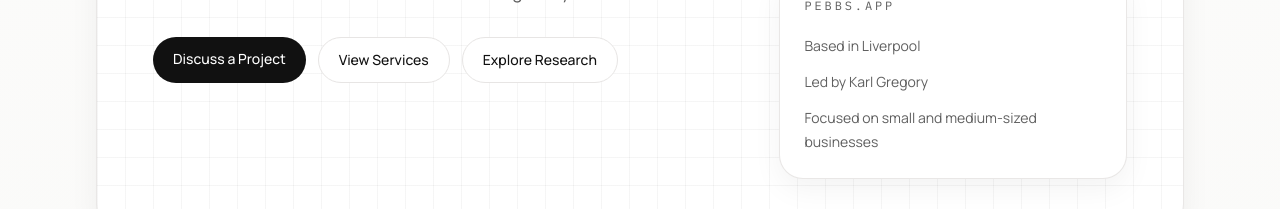
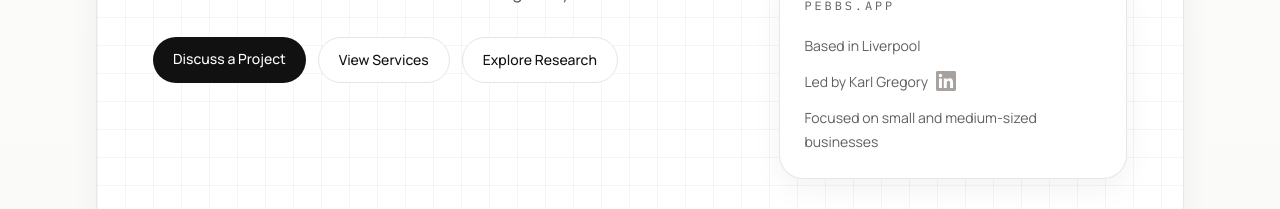
Before and after one commit to slurms666/pebbs-homepage, a Next.js app: page / in a window 1280 px wide. Shown: the part 539-748 px from the top of the page. Built offline with nearby package versions, Linux system fonts and the light colour scheme.

Commit message:
Add LinkedIn link to homepage profile card

```diff
--- a/app/page.tsx
+++ b/app/page.tsx
@@ -18,9 +18,44 @@ const practicalPoints = [
 ];
 
 const businessFacts = [
-  `Based in ${site.location}`,
-  `Led by ${site.lead}`,
-  "Focused on small and medium-sized businesses"
+  {
+    key: "location",
+    content: `Based in ${site.location}`
+  },
+  {
+    key: "lead",
+    content: (
+      <>
+      Led by {site.lead}
+      <a
+        href="https://www.linkedin.com/in/karl-gregory-a723163b8/"
+        target="_blank"
+        rel="noreferrer"
+        aria-label="View Karl Gregory on LinkedIn"
+        className="ml-2 inline-flex h-5 w-5 align-[-0.25rem] text-stone-400 transition-colors hover:text-[#0a66c2]"
+      >
+        <span
+          aria-hidden="true"
+          className="block h-5 w-5 bg-current"
+          style={{
+            WebkitMaskImage: "url(/social-icons/linkedin.svg)",
+            WebkitMaskPosition: "center",
+            WebkitMaskRepeat: "no-repeat",
+            WebkitMaskSize: "contain",
+            maskImage: "url(/social-icons/linkedin.svg)",
+            maskPosition: "center",
+            maskRepeat: "no-repeat",
+            maskSize: "contain"
+          }}
+        />
+      </a>
+      </>
+    )
+  },
+  {
+    key: "focus",
+    content: "Focused on small and medium-sized businesses"
+  }
 ];
 
 export default async function HomePage() {
@@ -91,7 +126,7 @@ export default async function HomePage() {
                 </p>
                 <div className="mt-5 space-y-3 text-sm leading-6 text-muted">
                   {businessFacts.map((fact) => (
-                    <p key={fact}>{fact}</p>
+                    <p key={fact.key}>{fact.content}</p>
                   ))}
                 </div>
               </SurfaceCard>
```
Also changed, not shown: public/social-icons/linkedin.svg (added).
